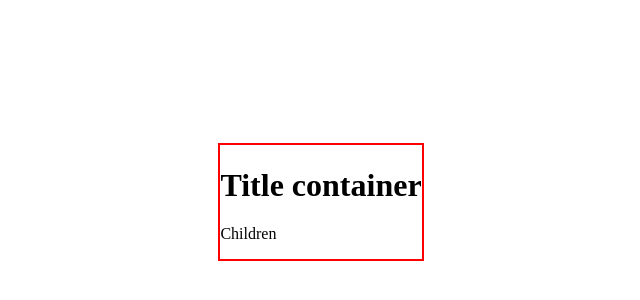
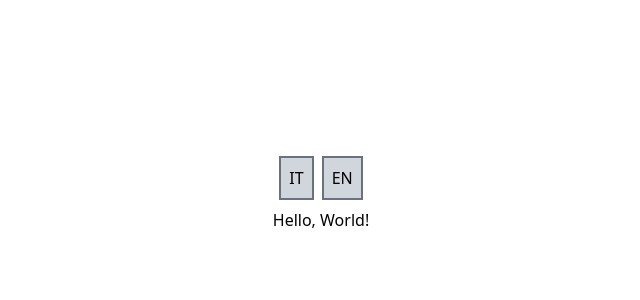
Before and after one commit to pago1599/Esercizi-React, a React (Vite) app: page / in a window 1280 px wide. Shown: the part 206-506 px from the top of the page, without its empty margins (319-959 px from the left). Built offline with nearby package versions, Linux system fonts and the light colour scheme.

Commit message:
esercizio context

```diff
--- a/index.html
+++ b/index.html
@@ -16,6 +16,6 @@
       "
       id="root"
     ></div>
-    <script type="module" src="/src/component-composition/index.jsx"></script>
+    <script type="module" src="/src/context/index.jsx"></script>
   </body>
 </html>
--- a/src/component-composition/App.jsx
+++ b/src/component-composition/App.jsx
@@ -4,7 +4,7 @@ import Container from "./Container";
 function App() {
   return (
     <>
-      <Container title="Title container">
+      <Container title={"Title container"}>
         <p>Children</p>
       </Container>
     </>
--- /dev/null
+++ b/src/context/App.jsx
@@ -0,0 +1,35 @@
+import React, { useContext } from "react";
+import { LanguageContext } from "./LanguageContext";
+import { Hello } from "./Hello";
+import { useState } from "react";
+
+function App() {
+  const [language, setLanguage] = useState("en");
+
+  function handleSetLanguage(language) {
+    setLanguage(language);
+  }
+  return (
+    <div className="flex flex-col items-center gap-2 ">
+      <div className="flex gap-2">
+        <button
+          className="bg-gray-300 border-2 border-gray-500 p-2"
+          onClick={() => handleSetLanguage("it")}
+        >
+          IT
+        </button>
+        <button
+          className="bg-gray-300 border-2 border-gray-500 p-2"
+          onClick={() => handleSetLanguage("en")}
+        >
+          EN
+        </button>
+      </div>
+      <LanguageContext.Provider value={language}>
+        <Hello />
+      </LanguageContext.Provider>
+    </div>
+  );
+}
+
+export default App;
--- /dev/null
+++ b/src/context/Hello.jsx
@@ -0,0 +1,11 @@
+import React, { useContext } from "react";
+import { LanguageContext } from "./LanguageContext";
+
+export function Hello() {
+  const language = useContext(LanguageContext);
+  return (
+    <div>
+      <h2>{language === "en" ? "Hello, World!" : "Ciao, Mondo!"}</h2>
+    </div>
+  );
+}
--- /dev/null
+++ b/src/context/LanguageContext.jsx
@@ -0,0 +1,3 @@
+import { createContext } from "react";
+
+export const LanguageContext = createContext("en");
--- /dev/null
+++ b/src/context/index.jsx
@@ -0,0 +1,11 @@
+import React from "react";
+import { createRoot } from "react-dom/client";
+import "../style.css";
+import App from "./App";
+import { StrictMode } from "react";
+
+createRoot(document.getElementById("root")).render(
+  <StrictMode>
+    <App />
+  </StrictMode>
+);
--- a/src/lists-and-state/TodoList.jsx
+++ b/src/lists-and-state/TodoList.jsx
@@ -22,7 +22,7 @@ function TodoList() {
     setTodos(list);
   };
   return (
-    <div className="flex flex-col gap-2">
+    <form className="flex flex-col gap-2">
       <ul className="list-disc">
         {todos.map((todo, index) => (
           <React.Fragment key={index}>
@@ -50,7 +50,7 @@ function TodoList() {
       <button className="bg-gray-500 rounded text-white" onClick={resetTodos}>
         Reset
       </button>
-    </div>
+    </form>
   );
 }
 
--- a/src/styling-components/CounterDisplay.jsx
+++ b/src/styling-components/CounterDisplay.jsx
@@ -1,10 +1,10 @@
 export function CounterDisplay({ count }) {
-  const CounterDisplayStyle = {
+  const counterDisplayStyle = {
     fontSize: "30px",
     color: "blue",
   };
   return (
-    <div style={CounterDisplayStyle}>
+    <div style={counterDisplayStyle}>
       <h2>{count}</h2>
     </div>
   );
```
Also changed, not shown: src/context/README.md (added).
